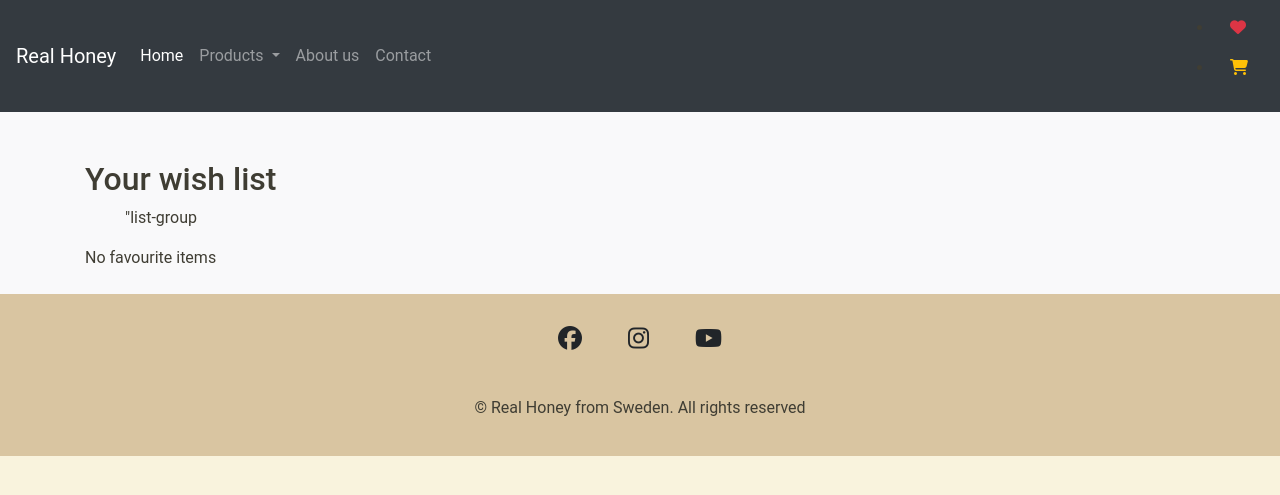
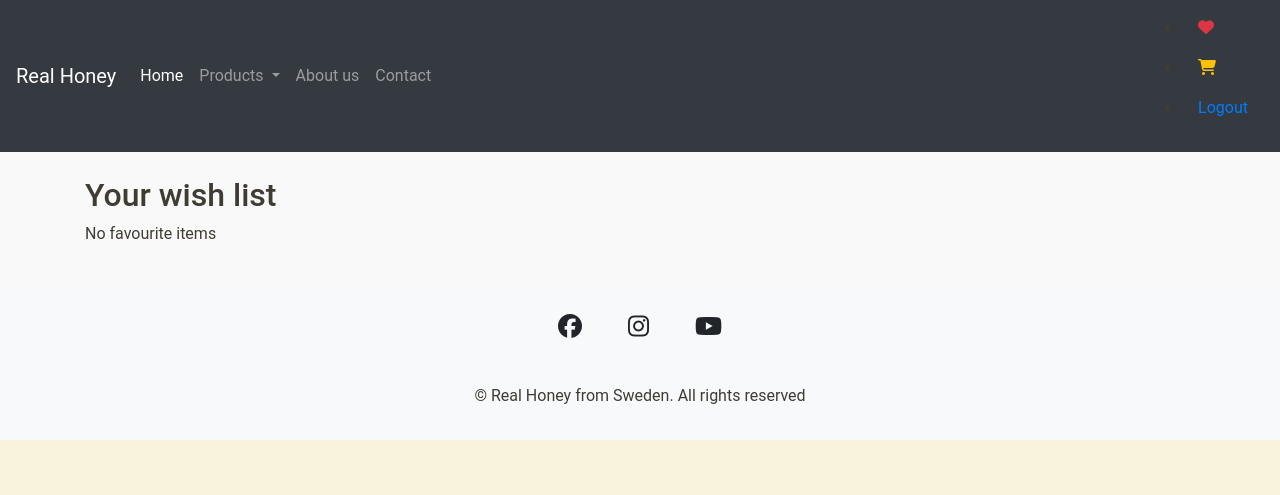
Before and after one commit to Quetzaly88/PP5-Real_Honey, a Django app: page /wishlist/ in a window 1280 px wide. Shown: the top 495 px of the page. Run offline with Django 3.2, Linux system fonts and the light colour scheme; the visitor is signed in with stand-in values (Sample User, id 1); data that the repository does not hold is empty; some libraries are stand-ins or nearby versions; some web fonts are replaced.

Commit message:
Add login, logout and sign in links to navbar

```diff
--- a/shopping_cart/templates/shopping_cart/cart.html
+++ b/shopping_cart/templates/shopping_cart/cart.html
@@ -3,7 +3,7 @@
 <div class="container my-4">
     <h2>Your shopping cart</h2>
 
-    <ul class>"list-group</ul>
+    <ul class="list-group"</ul>
     {% for item in cart_items %}
     <li class="list-group-item d-flex justify-content-between align-items-center">
         {{ item.product.name }} - {{ item.quantity }} x ${{ item.product.price }}
--- a/templates/base.html
+++ b/templates/base.html
@@ -87,17 +87,31 @@
             <i class="fas fa-shopping-cart text-warning"></i>
           </a>
         </li>
+
+        <!-- user account -->
+        {% if user.is_authenticated %}
+          <li class="nav-item">
+            <a class="nav-link" href="{% url 'account_logout' %}">Logout</a>
+          </li>
+        {% else %}
+          <li class="nav-item">
+            <a class="nav-link" href="{% url 'account_login' %}">Login</a>
+          </li>
+          <li class="nav-item">
+            <a class="nav-link" href="{% url 'account_signup' %}">
+          </li>
+        {% endif %}
       </ul>
     </div>
   </nav>
 
   <!-- page content -->
-   <main class="'container mt-4">
+   <main class="'flex-grow-1">
     {% block content %}
     {% endblock %}
    </main>
 
-  <footer class="footer mt-auto">
+  <footer class="bg-light text-center py-3 mt-auto">
     <div class="container text-center">
       <div class="social-icons mb-3">
       <a href="#" class="btn btn-social mx-2"><i class="fab fa-facebook"></i></a>
--- a/wishlist/templates/wishlist/wishlist.html
+++ b/wishlist/templates/wishlist/wishlist.html
@@ -2,7 +2,7 @@
 {% block content %}
 <div class="container my-4">
     <h2>Your wish list</h2>
-    <ul class>"list-group</ul>
+    <ul class="list-group"</ul>
         {% for item in wishlist_items %}
         <li class="list-group-item d-flex justify-content-between align-items-center">
             {{ item.product.name }}
```
